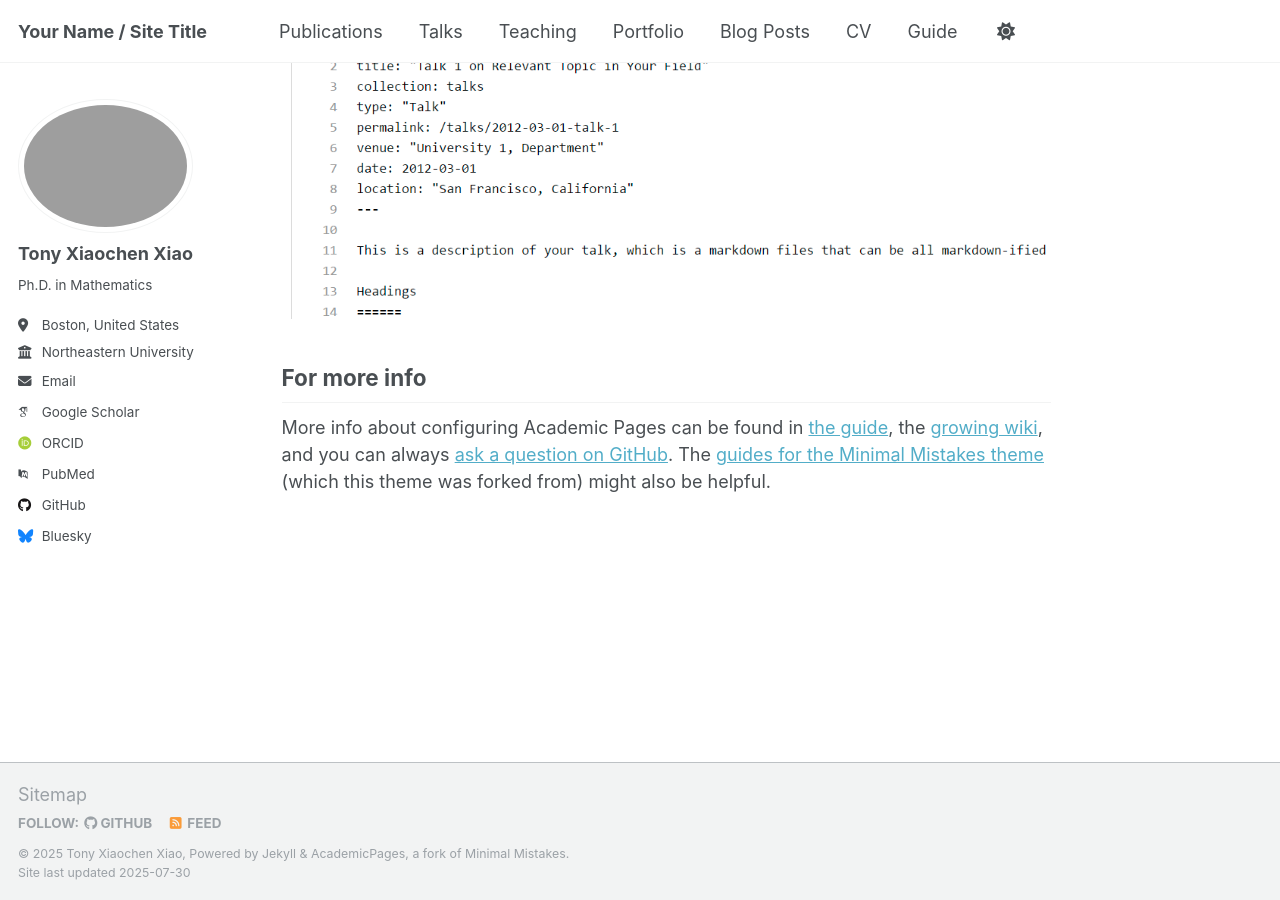
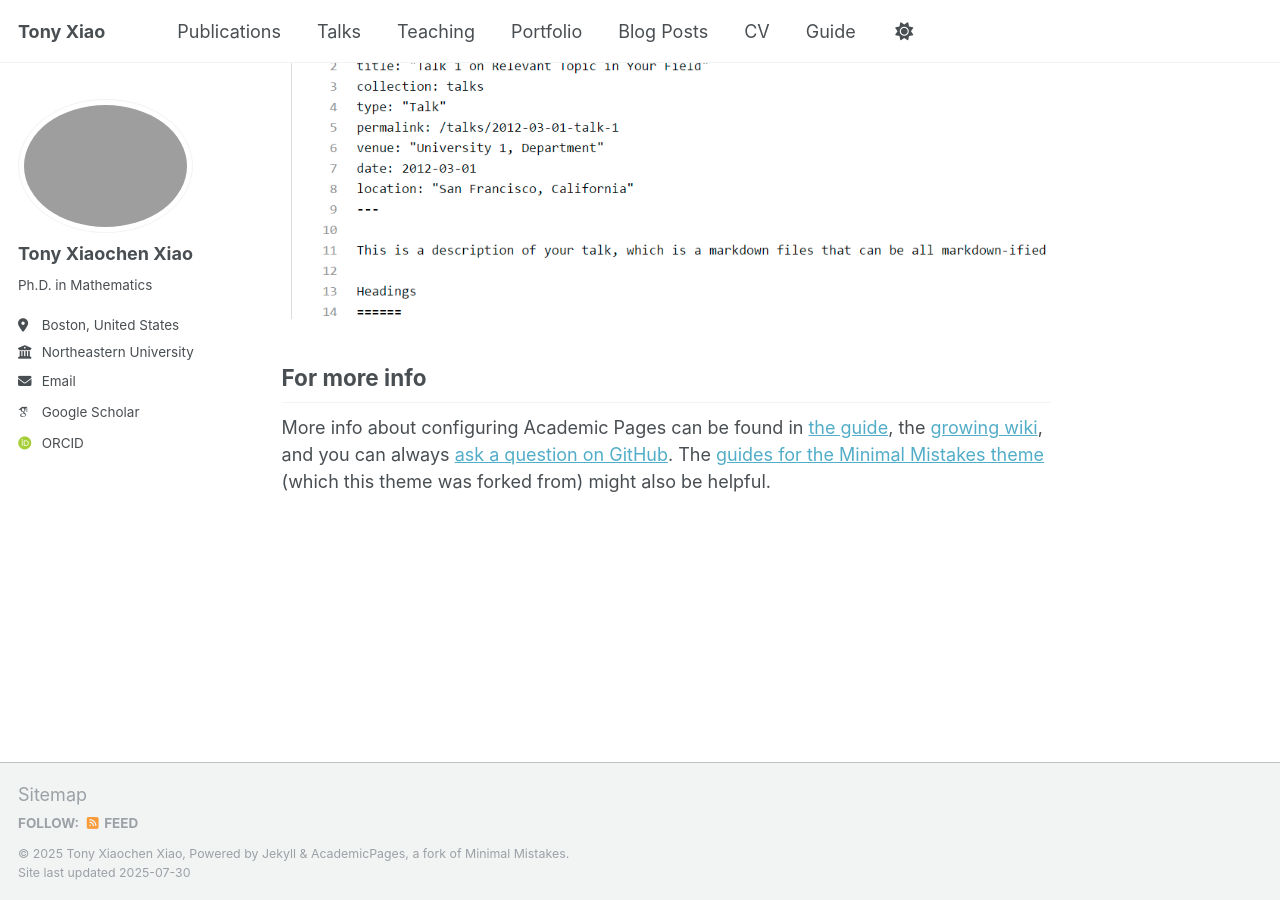
Before and after one commit to tonyxiaochenxiao/tonyxiaochenxiao.github.io, a Jekyll site: the page built from _pages/about.md, in a window 1280 px wide and 900 px high, scrolled down 2903 px. Built offline with Jekyll 4.4.1, drawn with Linux system fonts in a browser that asks for light colours; some web fonts are replaced; a script that is not in the unit is left out.

Commit message:
Update _config.yml

```diff
--- a/_config.yml
+++ b/_config.yml
@@ -9,7 +9,7 @@
 # Basic Site Settings
 locale                   : "en-US"
 site_theme               : "default"
-title                    : "Your Name / Site Title"
+title                    : "Tony Xiao"
 title_separator          : "-"
 name                     : &name "Tony Xiaochen Xiao"
 description              : &description "personal description"
@@ -29,7 +29,7 @@ author:
   location         : "Boston, United States"
   employer         : "Northeastern University"
   uri              : # URL
-  email            : "xiao.xiaoc at northeastern dot edu"
+  email            : "xiao.xiaoc at northeastern.edu"
 
   # Academic websites
   academia         : # URL
@@ -39,7 +39,7 @@ author:
   impactstory      : # URL
   orcid            : "http://orcid.org/yourorcidurl"
   semantic         : # URL
-  pubmed           : "https://www.ncbi.nlm.nih.gov/pubmed/?term=john+snow"
+  pubmed           : # "https://www.ncbi.nlm.nih.gov/pubmed/?term=john+snow"
   researchgate     : # URL
   scopus           : # URL
 
@@ -47,13 +47,13 @@ author:
   bitbucket        : # Username - Update with your username on the site
   codepen          : # Username
   dribbble         : # Username
-  github           : "academicpages"
+  github           : # "tonyxiaochenxiao"
   kaggle           : # Username
   stackoverflow    : # User number or user number and name (i.e., use "1" or "1/jeff-atwood")
 
   # Social media
   artstation       : # Username
-  bluesky          : "bsky.app" # Replace this with you Bluesky username
+  bluesky          : # "bsky.app" Replace this with you Bluesky username
   facebook         : # Username
   flickr           : # Username
   foursquare       : # Username
```
